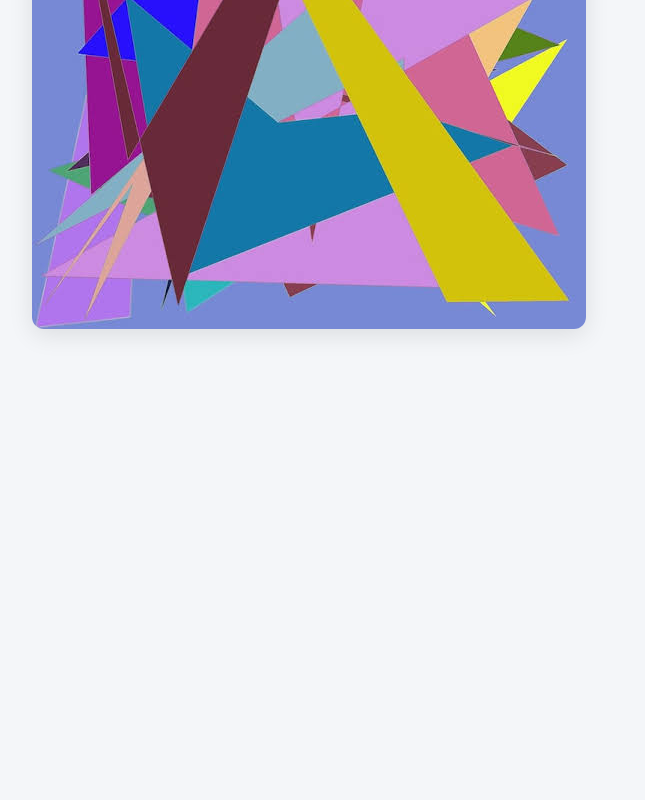
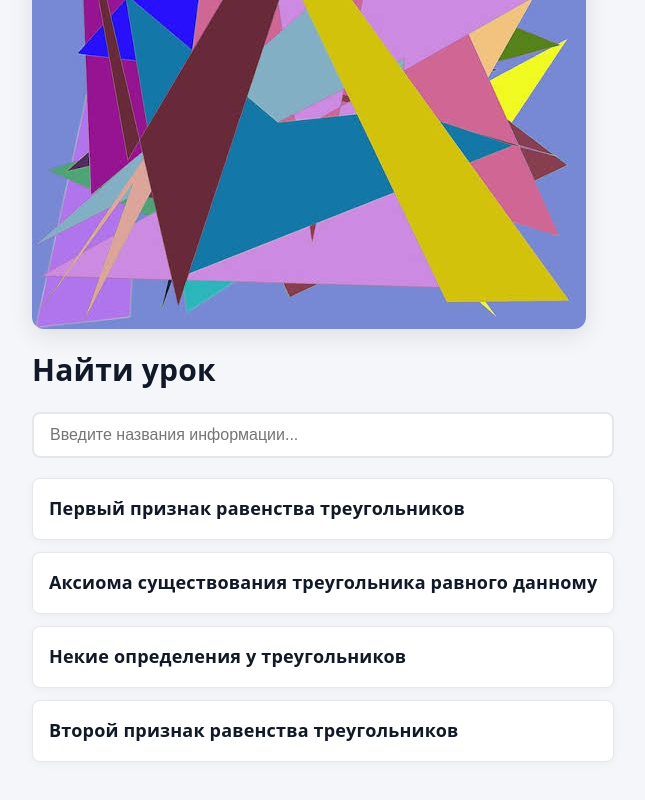
Before and after one commit to noyemkaren-ship-it/geo, a React (Vite) app: page / in a window 1280 px wide. Shown: the part 466-1266 px from the top of the page, without its empty margins (288-933 px from the left). Before the commit the page ends 855 px from the top, so only its background shows below. Built offline with nearby package versions, Linux system fonts and the light colour scheme.

Commit message:
update 4

```diff
--- a/src/App.css
+++ b/src/App.css
@@ -407,3 +407,52 @@ body {
 .f-content {
   margin-top: 12px;
 }
+
+/* ===== Поиск ===== */
+.search {
+  display: flex;
+  flex-direction: column;
+  gap: 20px;
+}
+
+.search-input {
+  width: 100%;
+  padding: 12px 16px;
+  font-size: 16px;
+  border: 2px solid #e5e7eb;
+  border-radius: 8px;
+  outline: none;
+  transition: border-color 0.2s ease, box-shadow 0.2s ease;
+}
+
+.search-input:focus {
+  border-color: #1d4ed8;
+  box-shadow: 0 0 0 3px rgba(29, 78, 216, 0.15);
+}
+
+.search-results {
+  display: flex;
+  flex-direction: column;
+  gap: 12px;
+}
+
+.search-item {
+  background: #ffffff;
+  padding: 16px;
+  border: 1px solid #e5e7eb;
+  border-radius: 8px;
+  box-shadow: 0 2px 8px rgba(0, 0, 0, 0.04);
+}
+
+.search-item h3 {
+  margin: 0;
+  font-size: 18px;
+  color: #111827;
+}
+
+.no-results {
+  text-align: center;
+  color: #6b7280;
+  font-style: italic;
+  padding: 20px;
+}
--- a/src/components/home.jsx
+++ b/src/components/home.jsx
@@ -1,3 +1,5 @@
+import Search from "./search"
+
 function Home() {
   return (
     <div className="Home-Class">
@@ -7,6 +9,8 @@ function Home() {
         ознакомительного и развивающего формата
       </p>
       <img className="home-photo" src="home-photo.jpg" alt="Не удалось загрузить" />
+      <h1 className="home-h1">Найти урок</h1>
+      <Search/>
     </div>
   )
 }
--- /dev/null
+++ b/src/components/search.jsx
@@ -0,0 +1,36 @@
+import { useState } from "react";
+import { getData } from "../data/data"
+
+function Search() {
+    const [text, setText] = useState('')
+    const data = getData()
+    const filteredData = data.filter((lesson) =>
+        lesson.name.toLowerCase().includes(text.toLowerCase())
+    )
+
+    return (
+        <div className="search">
+            <input
+                type="text"
+                value={text}
+                onChange={(e) => setText(e.target.value)}
+                placeholder="Введите названия информации..."
+                className="search-input"
+            />
+
+            <div className="search-results">
+                {filteredData.length > 0 ? (
+                    filteredData.map((lesson) => (
+                        <div key={lesson.id} className="search-item">
+                            <h3>{lesson.name}</h3>
+                        </div>
+                    ))
+                ) : (
+                    <p className="no-results">По запросу "{text}" ничего не найдено.</p>
+                )}
+            </div>
+        </div>
+    )
+}
+
+export default Search;
--- a/src/data/form.js
+++ b/src/data/form.js
@@ -1,5 +1,14 @@
+function shuffle(array) {
+  const result = [...array];
+  for (let i = result.length - 1; i > 0; i--) {
+    const j = Math.floor(Math.random() * (i + 1));
+    [result[i], result[j]] = [result[j], result[i]];
+  }
+  return result;
+}
+
 export function getForms() {
-    return [
+    return shuffle([
         {
             id: 1,
             title: "Площадь квадрата",
@@ -120,5 +129,5 @@ export function getForms() {
             formula: "a / sin(&alpha;) = b / sin(&beta;) = c / sin(&gamma;)",
             explanation: "Где <b>&alpha;, &beta;, &gamma;</b> — углы, противолежащие сторонам <b>a, b, c</b> соответственно."
         }
-    ]
+    ])
 }
```
